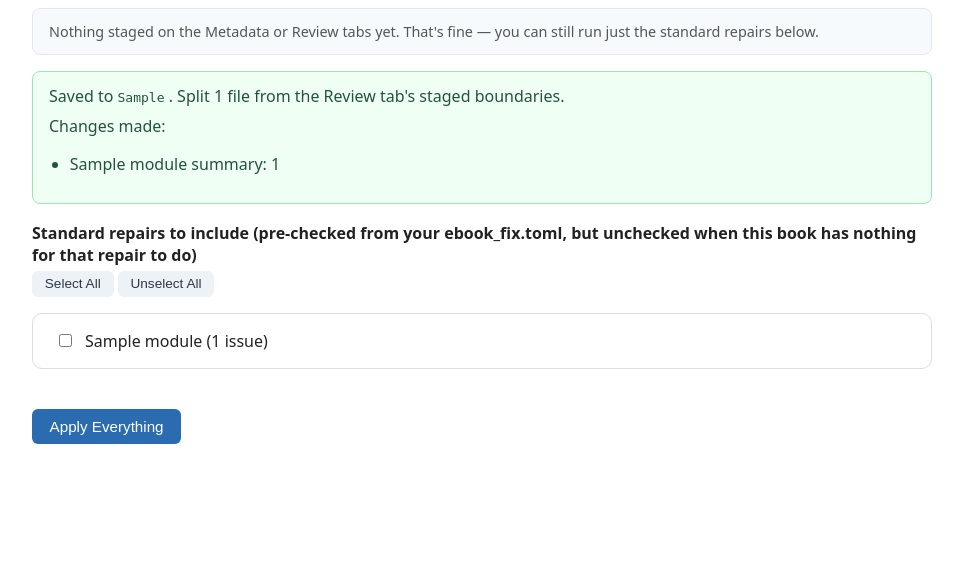
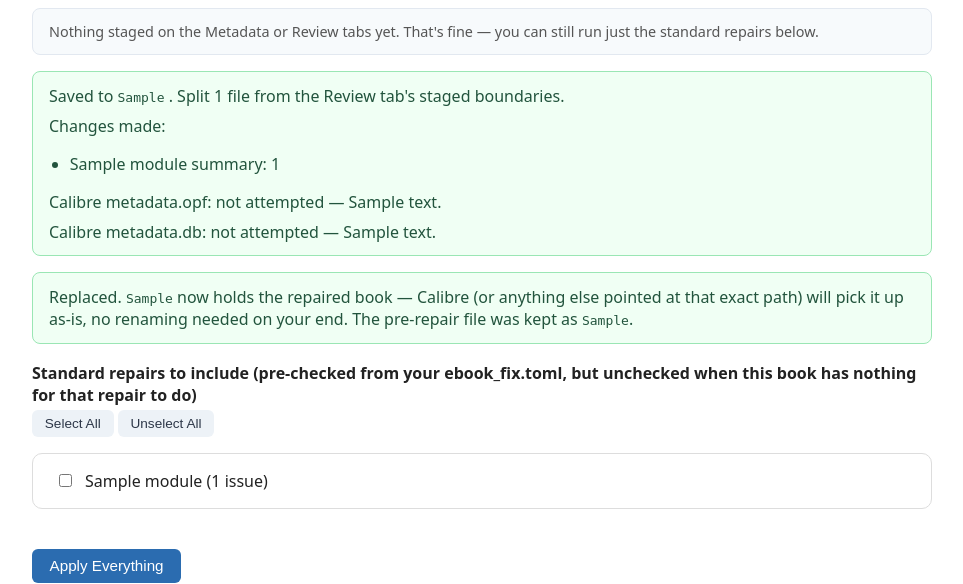
Before and after one commit to jbliley/ebook_fix, a Flask app: template src/gui/templates/repair.html in a window 1280 px wide. Shown: the part 185-769 px from the top of the page, without its empty margins (158-1121 px from the left). Run offline with Flask 3, Linux system fonts and the light colour scheme; the template is opened without the code that fills it: most values are stand-ins (such as "Sample title", 1, 10 or a date in 2020).

Commit message:
Calibredb bugfixes

```diff
--- a/src/gui/app.py
+++ b/src/gui/app.py
@@ -193,6 +193,25 @@ def _fixed_output_path(session_dir: Path) -> Path:
     in the right folder."""
     source = _source_path(session_dir)
     return source.with_name(source.stem + "_fixed" + source.suffix)
+
+
+def _original_backup_path(session_dir: Path) -> Path:
+    """Where replace_original() moves the pre-repair file to, so a
+    Calibre-managed book can end up back under its own original
+    filename (what Calibre's own database points at) without ever
+    losing the untouched original outright. See replace_original()."""
+    source = _source_path(session_dir)
+    return source.with_name(source.stem + "_original" + source.suffix)
+
+
+def _replaced_flag_path(session_dir: Path) -> Path:
+    """Marks that this session has already gone through
+    replace_original() -- the session's own real_path.txt still
+    points at the same filename, but that file now holds the repaired
+    content, not the original. Every tab that reads "before" content
+    off _source_path() checks this flag first, so nothing silently
+    treats post-replace content as the pre-repair original."""
+    return session_dir / "replaced.flag"
 
 
 def _staged_metadata_path(session_dir: Path) -> Path:
@@ -571,6 +590,9 @@ def book_repair(session_id):
     staged_field_count = len(staged_metadata["fields"]) if staged_metadata else 0
     staged_boundary_count = len(staged_review["accepted_ids"]) if staged_review else 0
 
+    replaced_flag = _replaced_flag_path(session_dir)
+    already_replaced = replaced_flag.exists()
+
     return render_template(
         "repair.html",
         active_tab="repair",
@@ -582,6 +604,9 @@ def book_repair(session_id):
         staged_field_count=staged_field_count,
         staged_boundary_count=staged_boundary_count,
         result=None,
+        has_fixed=_fixed_output_path(session_dir).exists(),
+        already_replaced=already_replaced,
+        replaced_backup=replaced_flag.read_text(encoding="utf-8") if already_replaced else None,
     )
 
 
@@ -664,8 +689,8 @@ def apply_repair(session_id):
     # never happened from the GUI, for any book, until now. Only ever
     # called after the write above, same rule these two methods
     # already enforce themselves.
-    engine._sync_metadata_opf(analysis_report)
-    engine._sync_metadata_db(analysis_report)
+    opf_sync_status = engine._sync_metadata_opf(analysis_report)
+    db_sync_status = engine._sync_metadata_db(analysis_report)
 
     # Persisted purely for the Before/After tab (Phase 7b,
     # docs/gui_plan.md) -- a new chapter_004.xhtml's own filename never
@@ -707,7 +732,86 @@ def apply_repair(session_id):
             "module_summaries": module_summaries,
             "pass_count": pass_num,
             "engine_output": engine_output,
+            "opf_sync": opf_sync_status,
+            "db_sync": db_sync_status,
         },
+        has_fixed=True,
+        already_replaced=_replaced_flag_path(session_dir).exists(),
+    )
+
+
+@app.route("/book/<session_id>/replace-original", methods=["POST"])
+def replace_original(session_id):
+    """Swaps a repaired book back onto its own original filename, so
+    Calibre (or anything else pointed at that exact path) picks up the
+    fix without a person manually renaming anything themselves. Two
+    plain os-level renames, in this order: the untouched original ->
+    "<name>_original.epub" (a backup, never deleted automatically),
+    then "<name>_fixed.epub" -> the original filename. Both files
+    already live in the same folder, so each rename is a same-
+    filesystem move -- atomic on every OS this project supports,
+    never a copy-then-delete that could leave things half-done if
+    interrupted.
+
+    Refuses if a backup already exists at that name rather than
+    overwriting it -- a leftover "_original.epub" almost always means
+    this session already replaced once before, and silently
+    overwriting it would throw away whichever version came before
+    that. A person can rename or delete the old backup by hand and
+    retry if that's genuinely what they want."""
+    session_dir = _session_dir(session_id)
+    filename = (session_dir / "original_filename.txt").read_text(encoding="utf-8")
+
+    fixed_path = _fixed_output_path(session_dir)
+    if not fixed_path.exists():
+        abort(404)
+
+    source_path = _source_path(session_dir)
+    backup_path = _original_backup_path(session_dir)
+    if backup_path.exists():
+        return render_template(
+            "repair.html",
+            active_tab="repair",
+            session_id=session_id,
+            filename=filename,
+            modules=[
+                {"attr": attr, "label": label, "checked": False}
+                for attr, label in _REPAIR_MODULES
+            ],
+            has_staged_metadata=False,
+            has_staged_review=False,
+            staged_field_count=0,
+            staged_boundary_count=0,
+            result=None,
+            has_fixed=True,
+            replace_error=(
+                f"A backup already exists at {backup_path} -- not overwriting it. "
+                "Move or delete that file first if you're sure you want to replace again."
+            ),
+        )
+
+    source_path.rename(backup_path)
+    fixed_path.rename(source_path)
+    _replaced_flag_path(session_dir).write_text(str(backup_path), encoding="utf-8")
+
+    return render_template(
+        "repair.html",
+        active_tab="repair",
+        session_id=session_id,
+        filename=filename,
+        modules=[
+            {"attr": attr, "label": label, "checked": False}
+            for attr, label in _REPAIR_MODULES
+        ],
+        has_staged_metadata=False,
+        has_staged_review=False,
+        staged_field_count=0,
+        staged_boundary_count=0,
+        result=None,
+        has_fixed=False,
+        already_replaced=True,
+        replaced_path=str(source_path),
+        replaced_backup=str(backup_path),
     )
 
 
@@ -723,6 +827,17 @@ def book_before_after(session_id):
     that case needs no persisted mapping at all)."""
     session_dir = _session_dir(session_id)
     filename = (session_dir / "original_filename.txt").read_text(encoding="utf-8")
+
+    if _replaced_flag_path(session_dir).exists():
+        return render_template(
+            "before_after.html",
+            active_tab="before_after",
+            session_id=session_id,
+            filename=filename,
+            has_fixed=False,
+            already_replaced=True,
+            replaced_backup=_replaced_flag_path(session_dir).read_text(encoding="utf-8"),
+        )
 
     fixed_path = _fixed_output_path(session_dir)
     if not fixed_path.exists():
--- a/src/gui/templates/repair.html
+++ b/src/gui/templates/repair.html
@@ -33,7 +33,49 @@
   {% elif not result.split_count %}
   <div class="result-summary">No standard repairs found anything to change.</div>
   {% endif %}
+  {% if result.opf_sync and result.opf_sync.attempted %}
+  <div class="result-summary">Calibre metadata.opf: {{ result.opf_sync.message or 'synced.' }}</div>
+  {% elif result.opf_sync %}
+  <div class="result-summary">Calibre metadata.opf: not attempted &mdash; {{ result.opf_sync.message }}</div>
+  {% endif %}
+  {% if result.db_sync and result.db_sync.attempted %}
+  <div class="result-summary">Calibre metadata.db: {{ result.db_sync.message or 'synced.' }}</div>
+  {% elif result.db_sync %}
+  <div class="result-summary">Calibre metadata.db: not attempted &mdash; {{ result.db_sync.message }}</div>
+  {% endif %}
 </div>
+{% endif %}
+
+{% if replace_error %}
+<div class="staged-banner" style="background:#fff5f5;border-color:#feb2b2;color:#742a2a;">
+  {{ replace_error }}
+</div>
+{% endif %}
+
+{% if replaced_path %}
+<div class="saved-banner">
+  Replaced. <code>{{ replaced_path }}</code> now holds the repaired book &mdash; Calibre (or
+  anything else pointed at that exact path) will pick it up as-is, no renaming needed on your
+  end. The pre-repair file was kept as <code>{{ replaced_backup }}</code>.
+</div>
+{% elif already_replaced %}
+<p class="details-toggle">
+  This book's original file was already replaced with the repaired version. The pre-repair file
+  is kept at <code>{{ replaced_backup }}</code>. Applying again below will re-run repairs against
+  the file currently sitting at the original name (the already-repaired one), not the original
+  pre-repair content.
+</p>
+{% endif %}
+
+{% if has_fixed and not already_replaced %}
+<form method="post" action="{{ url_for('replace_original', session_id=session_id) }}" style="margin-bottom:1.2rem;">
+  <button type="submit" class="button secondary">Replace original file with repaired version</button>
+  <p class="details-toggle" style="margin-top:0.4rem;">
+    Renames the original to "&lt;name&gt;_original.epub" as a backup, then renames the repaired
+    file to the original's own name and location &mdash; so Calibre's own copy is the fixed one,
+    without you renaming anything by hand.
+  </p>
+</form>
 {% endif %}
 
 <form method="post" action="{{ url_for('apply_repair', session_id=session_id) }}">
```
Also changed, not shown: docs/gui_plan.md (+68 -0 lines), src/ebook_fix/engine.py (+64 -14 lines), src/gui/templates/before_after.html (+9 -0 lines).
